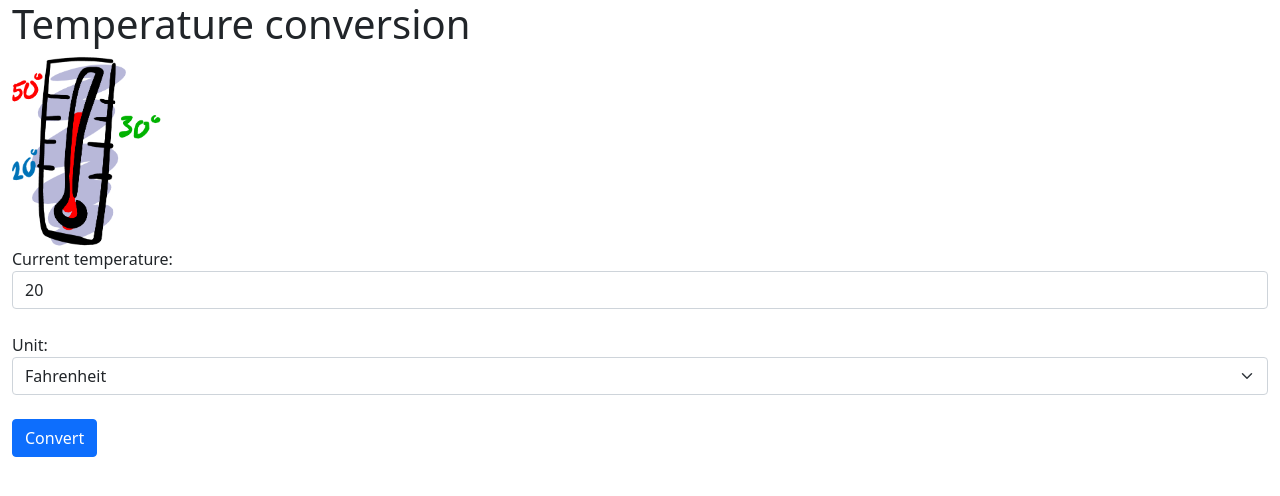
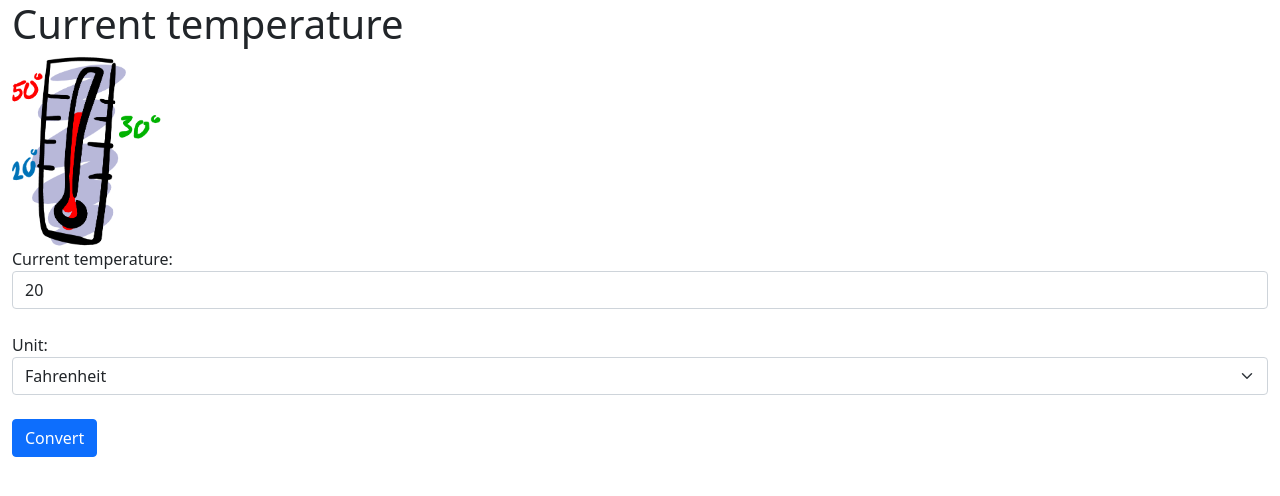
Before and after one commit to Chakkaphob/ex4b, a plain HTML site: page index.html in a window 1280 px wide. Drawn offline with nearby package versions, Linux system fonts and the light colour scheme.

```diff
--- a/index.html
+++ b/index.html
@@ -10,7 +10,7 @@
 </head>
   <body>
     <div class="container-fluid">
-		<h1>Temperature conversion</h1>
+		<h1>Current temperature</h1>
 		<img src="images/temperature.gif" class="img-fluid" alt="runner logo" width="150" height="150"><br>
 		<form role="form" method="GET">
 		  <div class="form-group">
```
